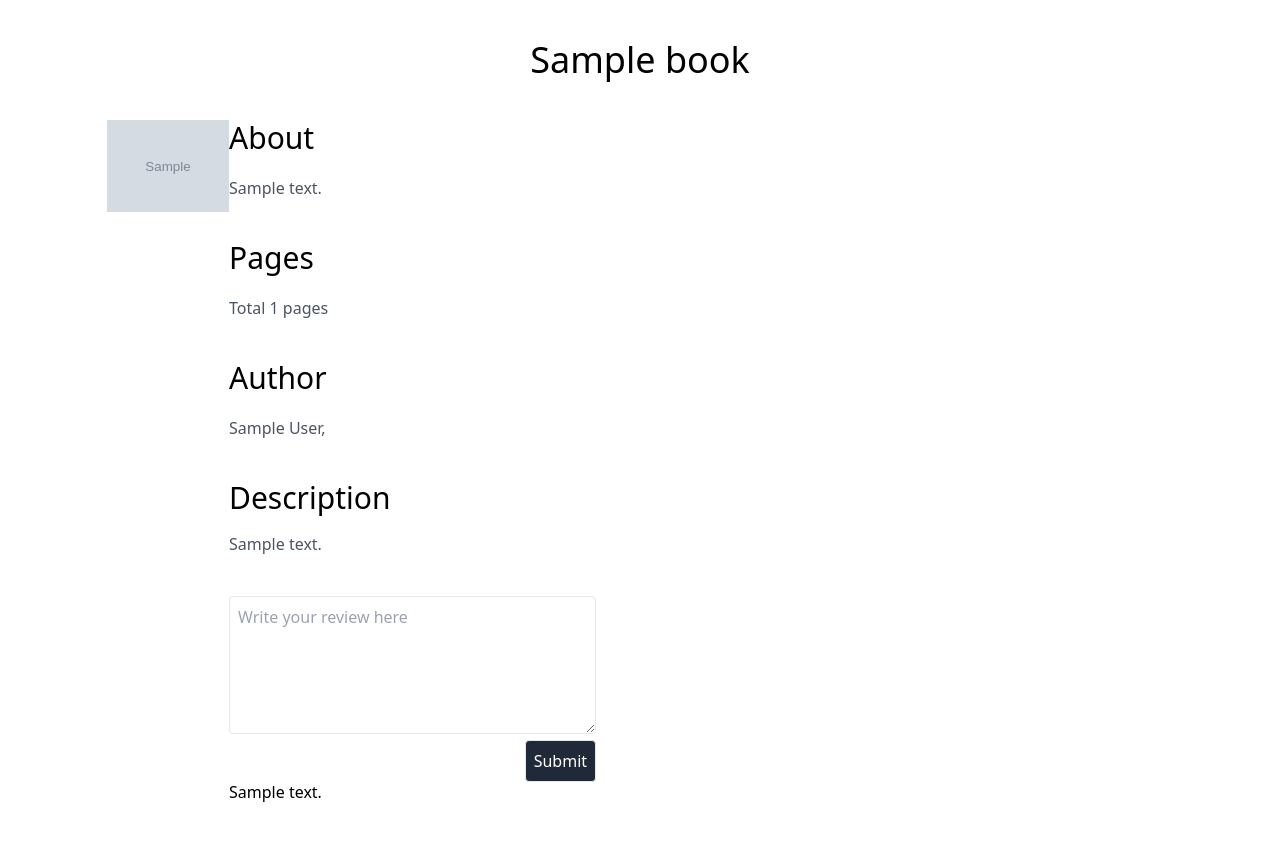
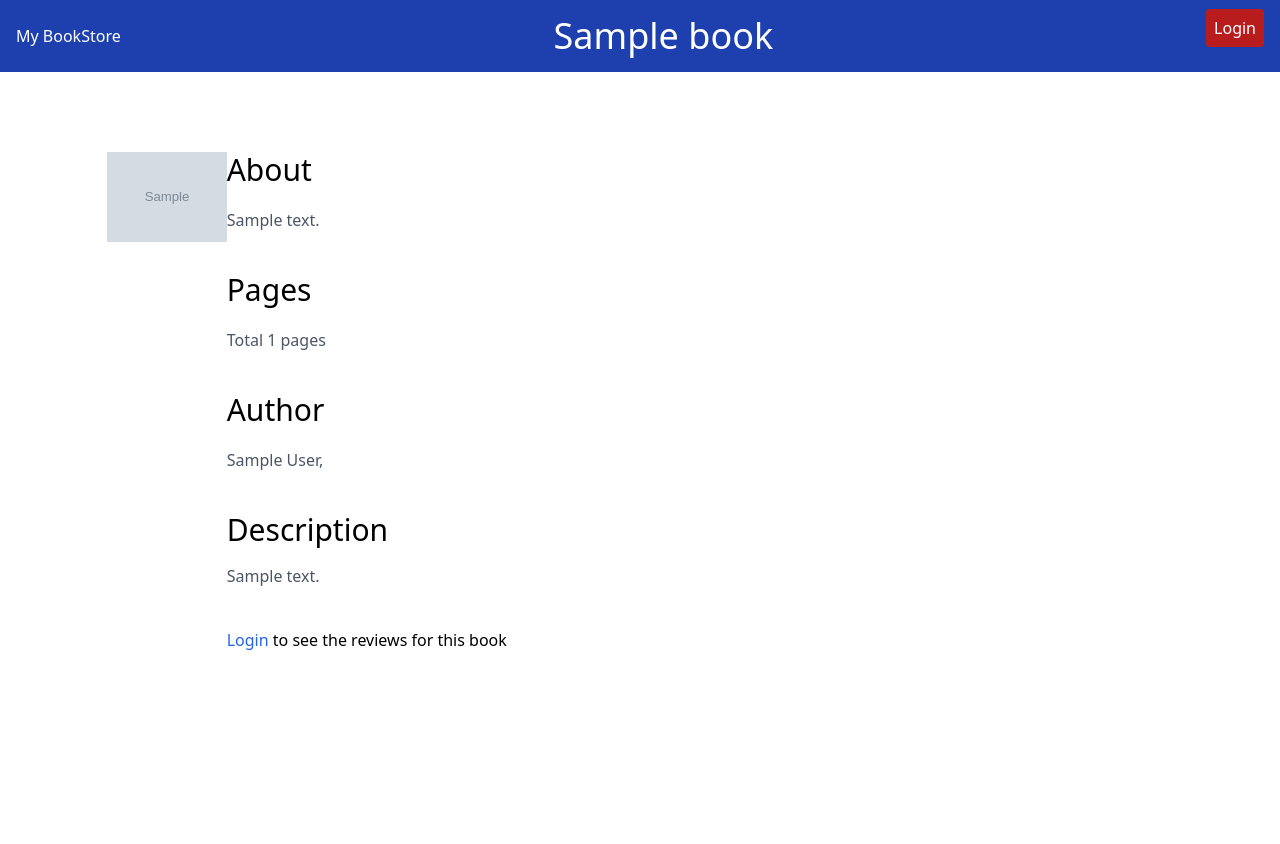
Before and after one commit to daviewave/django-bookstore, a Django app: template books/templates/books/book_detail.html in a window 1280 px wide. After the commit the page ends 650 px from the top, so only its background shows below. Run offline with Django 4.2, Linux system fonts and the light colour scheme; the template is opened without the code that fills it: most values are stand-ins (such as "Sample title", 1, 10 or a date in 2020); grey boxes marked "Sample" are stand-in pictures.

Commit message:
moved the base.html to the root directory to be used with inheritance

```diff
--- a/books/templates/books/base.html
+++ /dev/null
@@ -1,24 +0,0 @@
-<!DOCTYPE html>
-<html lang="en">
-  <head>
-    <meta charset="UTF-8" />
-    <meta http-equiv="X-UA-Compatible" content="IE=edge" />
-    <meta name="viewport" content="width=device-width, initial-scale=1.0" />
-    <link
-      href="https://unpkg.com/tailwindcss@^2/dist/tailwind.min.css"
-      rel="stylesheet"
-    />
-    <title>
-    {% block title %}
-      Django Course
-    {% endblock %}
-    </title>
-  </head>
-  <body>
-    <section class="py-10 flex justify-center">
-      {% block content %}
-
-      {% endblock %}
-    </section>
-  </body>
-</html>
--- a/books/templates/books/book_detail.html
+++ b/books/templates/books/book_detail.html
@@ -1,13 +1,16 @@
-{% extends 'books/base.html' %}
+{% extends 'base.html' %}
 
 {% block title %}
   Bookstore - {{book.title}}
 {% endblock %}
 
+{% block nav_title %}
+  {{book.title}}
+{% endblock %}
+
 
 {% block content %}
       <div class="w-10/12">
-        <h1 class="text-center text-4xl">{{book.title}}</h1>
         <div class="flex justify-between mt-10">
           <div class="flex justify-between">
             <div class="w-3/12">
@@ -24,11 +27,11 @@
 
               <div class="mt-10">
                 <p class="text-3xl">Author</p>
-                <p class="text-gray-600 mt-5">
+                <div class="text-gray-600 mt-5">
                 {% for author in authors %}
-                  {{author}},
+                  <a href={% url 'author.books' author %}>{{author}}</a>,
                 {% endfor %}
-                </p>
+                </div>
               </div>
 
               <div class="mt-10">
@@ -36,6 +39,7 @@
                 <p class="text-gray-600 mt-4">{{book.longDescription}}</p>
               </div>
 
+              {% if user.is_authenticated %}
               <div class="mt-10">
                 <form method="POST" action="{% url 'book.review' book.id %}">
                   {% csrf_token %}
@@ -52,14 +56,23 @@
                     Submit
                   </button>
                 </form>
+
               </div>
-              <div class="mt-10">
+              <div class="mt-16">
                 {% for review in reviews %}
-
+                <!-- <p>Created by: {{review.user}} || {{review.body}} || @{{review.created_at}}</p> -->
+                <div class="flex justify-between">
+                  <p class="text-gray-400">Review by: {{review.user}}</p>
+                  <p class="text-gray-400">@{{review.created_at}}</p>
+                </div>
                 <p>{{review.body}}</p>
-
                 {% endfor %}
               </div>
+              {% else %}
+              <p class="mt-10">
+                <a href="{% url 'login' %}?next={{request.path}}" class="text-blue-600">Login</a> to see the reviews for this book
+              </p>
+              {% endif %}
             </div>
           </div>
         </div>
```
Also changed, not shown: books/templates/books/book_list.html (+6 -2 lines).
